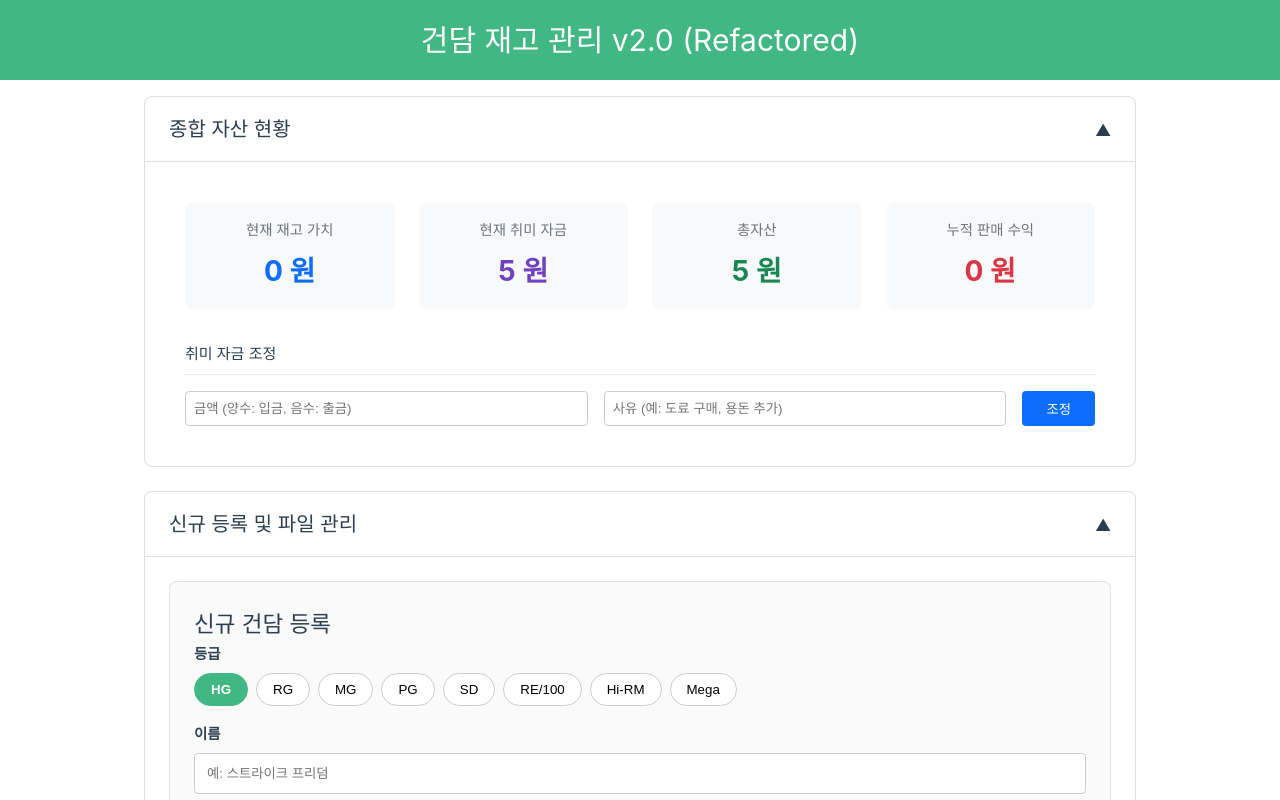
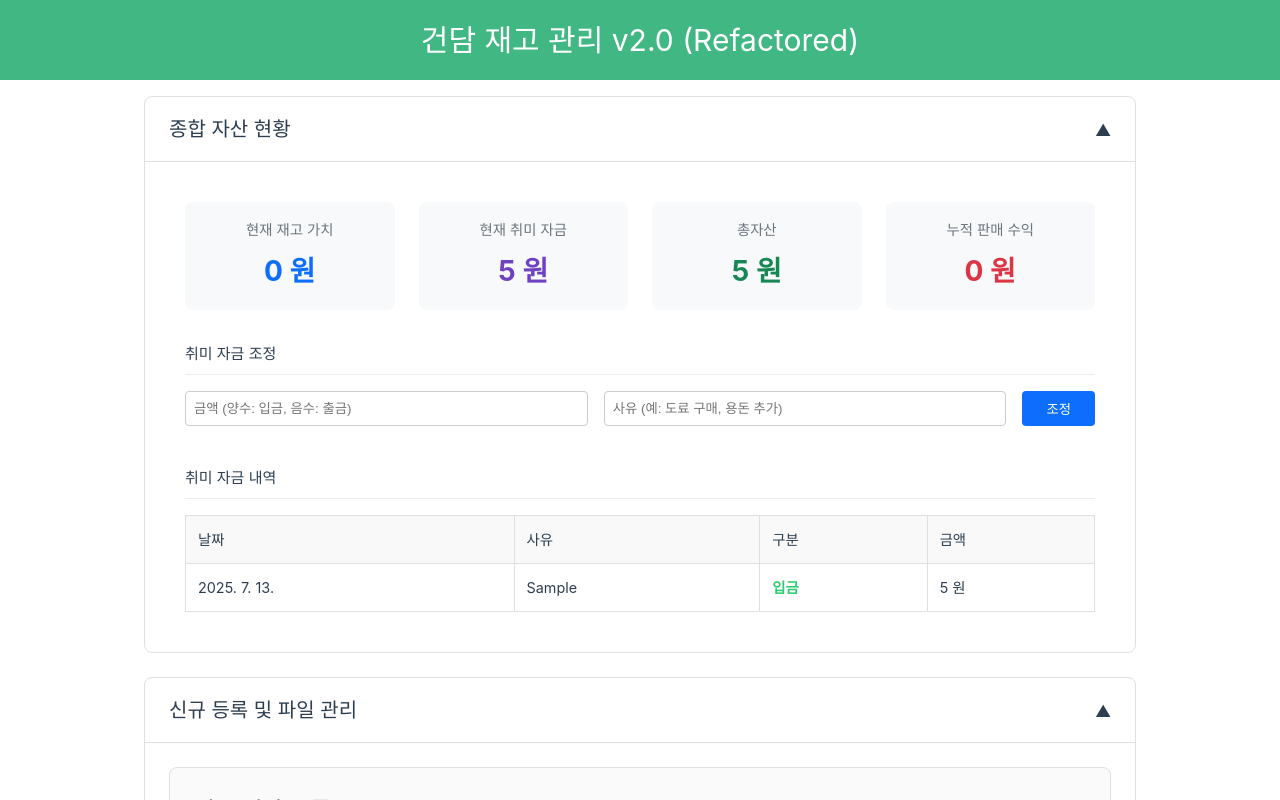
Before and after one commit to ungit003/gundam-inventory, a Vue app: page / in a window 1280 px wide. Both pictures are taken after typing "5", "Sample" into the empty fields and a click on the button "조정". Shown: the top 800 px of the page. Built offline with nearby package versions, Linux system fonts and the light colour scheme.

Commit message:
자금 내역 기록

```diff
--- a/src/components/FinancialDashboard.vue
+++ b/src/components/FinancialDashboard.vue
@@ -22,6 +22,12 @@ const handleAdjustment = () => {
   financialStore.adjustHobbyFund(adjustment.value);
   // 제출 후 폼 초기화
   adjustment.value = { amount: null, reason: '' };
+};
+
+// 날짜 형식을 'YYYY.MM.DD' 형태로 변환해주는 헬퍼 함수입니다.
+const formatDate = (isoString) => {
+  if (!isoString) return '';
+  return new Date(isoString).toLocaleDateString('ko-KR');
 };
 </script>
 
@@ -57,7 +63,39 @@ const handleAdjustment = () => {
       </form>
     </div>
 
-    <!-- TODO: 자금 내역(history)을 보여주는 기능은 추후 추가할 수 있습니다. -->
+    <!-- 자금 내역 섹션 -->
+     <div class="history-section">
+      <h4>취미 자금 내역</h4>
+      <!-- 내역이 없을 경우 안내 메시지를 표시합니다. -->
+      <div v-if="!hobbyFund.history || hobbyFund.history.length === 0" class="no-history">
+        거래 내역이 없습니다.
+      </div>
+      <!-- 내역이 있을 경우 테이블을 렌더링합니다. -->
+      <table v-else class="history-table">
+        <thead>
+          <tr>
+            <th>날짜</th>
+            <th>사유</th>
+            <th>구분</th>
+            <th>금액</th>
+          </tr>
+        </thead>
+        <tbody>
+          <!-- v-for를 사용해 history 배열의 각 항목을 행으로 렌더링합니다. -->
+          <tr v-for="(entry, index) in hobbyFund.history" :key="index">
+            <td>{{ formatDate(entry.date) }}</td>
+            <td>{{ entry.reason }}</td>
+            <td>
+              <!-- 금액이 0보다 크면 '입금', 작으면 '출금'으로 표시합니다. -->
+              <span :class="entry.amount >= 0 ? 'deposit' : 'withdrawal'">
+                {{ entry.amount >= 0 ? '입금' : '출금' }}
+              </span>
+            </td>
+            <td>{{ Math.abs(entry.amount).toLocaleString() }} 원</td>
+          </tr>
+        </tbody>
+      </table>
+    </div>
   </div>
 </template>
 
@@ -117,4 +155,43 @@ const handleAdjustment = () => {
   border-radius: 4px;
   cursor: pointer;
 }
+
+.history-section {
+  margin-top: 2.5rem;
+}
+.history-section h4 {
+  margin-bottom: 1rem;
+  border-bottom: 1px solid #eee;
+  padding-bottom: 0.5rem;
+}
+.no-history {
+  text-align: center;
+  color: #888;
+  padding: 2rem;
+  background-color: #f8f9fa;
+  border-radius: 8px;
+}
+.history-table {
+  width: 100%;
+  border-collapse: collapse;
+  font-size: 0.9rem;
+}
+.history-table th, .history-table td {
+  border: 1px solid #e0e0e0;
+  padding: 0.75rem;
+  text-align: left;
+  vertical-align: middle;
+}
+.history-table th {
+  background-color: #f9f9f9;
+}
+/* 금액의 성격(입금/출금)에 따라 다른 색상을 적용합니다. */
+.deposit {
+  color: #2ecc71; /* 초록색 */
+  font-weight: bold;
+}
+.withdrawal {
+  color: #e74c3c; /* 빨간색 */
+  font-weight: bold;
+}
 </style>
--- a/src/stores/inventoryStore.js
+++ b/src/stores/inventoryStore.js
@@ -196,6 +196,10 @@ export const useInventoryStore = defineStore('inventory', {
         const wsStorage = XLSX.utils.json_to_sheet(this.inStorageList);
         const wsSale = XLSX.utils.json_to_sheet(this.forSaleList);
         const wsSold = XLSX.utils.json_to_sheet(this.soldList);
+        const wsFundSummary = XLSX.utils.json_to_sheet([{
+          '현재 취미 자금 잔액': financialStore.hobbyFund.balance
+        }]);
+        const wsFundHistory = XLSX.utils.json_to_sheet(financialStore.hobbyFund.history);
 
         const fundDataToSave = {
           ...financialStore.hobbyFund,
@@ -207,7 +211,8 @@ export const useInventoryStore = defineStore('inventory', {
         XLSX.utils.book_append_sheet(workbook, wsStorage, '보관목록');
         XLSX.utils.book_append_sheet(workbook, wsSale, '판매목록');
         XLSX.utils.book_append_sheet(workbook, wsSold, '판매완료');
-        XLSX.utils.book_append_sheet(workbook, wsFund, '취미자금내역');
+        XLSX.utils.book_append_sheet(workbook, wsFundSummary, '자금요약');
+        XLSX.utils.book_append_sheet(workbook, wsFundHistory, '취미자금내역');
 
         XLSX.writeFile(workbook, fileName);
         alert(`'${fileName}' 파일이 성공적으로 저장되었습니다.`);
@@ -230,19 +235,20 @@ export const useInventoryStore = defineStore('inventory', {
         const soldSheet = workbook.Sheets['판매완료'];
         this.soldList = soldSheet ? XLSX.utils.sheet_to_json(soldSheet) : [];
 
-        const fundSheet = workbook.Sheets['취미자금내역'];
-        if (fundSheet) {
-          const fundData = XLSX.utils.sheet_to_json(fundSheet);
-          if (fundData.length > 0) {
-            const loadedFundData = fundData[0];
-            if (loadedFundData.history && typeof loadedFundData.history === 'string') {
-              loadedFundData.history = JSON.parse(loadedFundData.history);
-            }
-            financialStore.hobbyFund = loadedFundData;
-          }
-        } else {
-          financialStore.hobbyFund = { balance: 0, history: [] };
-        }
+        const summarySheet = workbook.Sheets['자금요약'];
+        const historySheet = workbook.Sheets['취미자금내역'];
+
+        const summaryData = summarySheet ? XLSX.utils.sheet_to_json(summarySheet) : [];
+        const historyData = historySheet ? XLSX.utils.sheet_to_json(historySheet) : [];
+
+        // 자금 요약 시트에서 잔액을 읽어옵니다.
+        const balance = (summaryData[0] && summaryData[0]['현재 취미 자금 잔액']) || 0;
+
+        // financialStore의 hobbyFund 상태를 완전히 복원합니다.
+        financialStore.hobbyFund = {
+          balance: balance,
+          history: historyData,
+        };
 
         alert(`'${file.name}' 파일을 성공적으로 불러왔습니다.`);
       } catch (error) {
```
